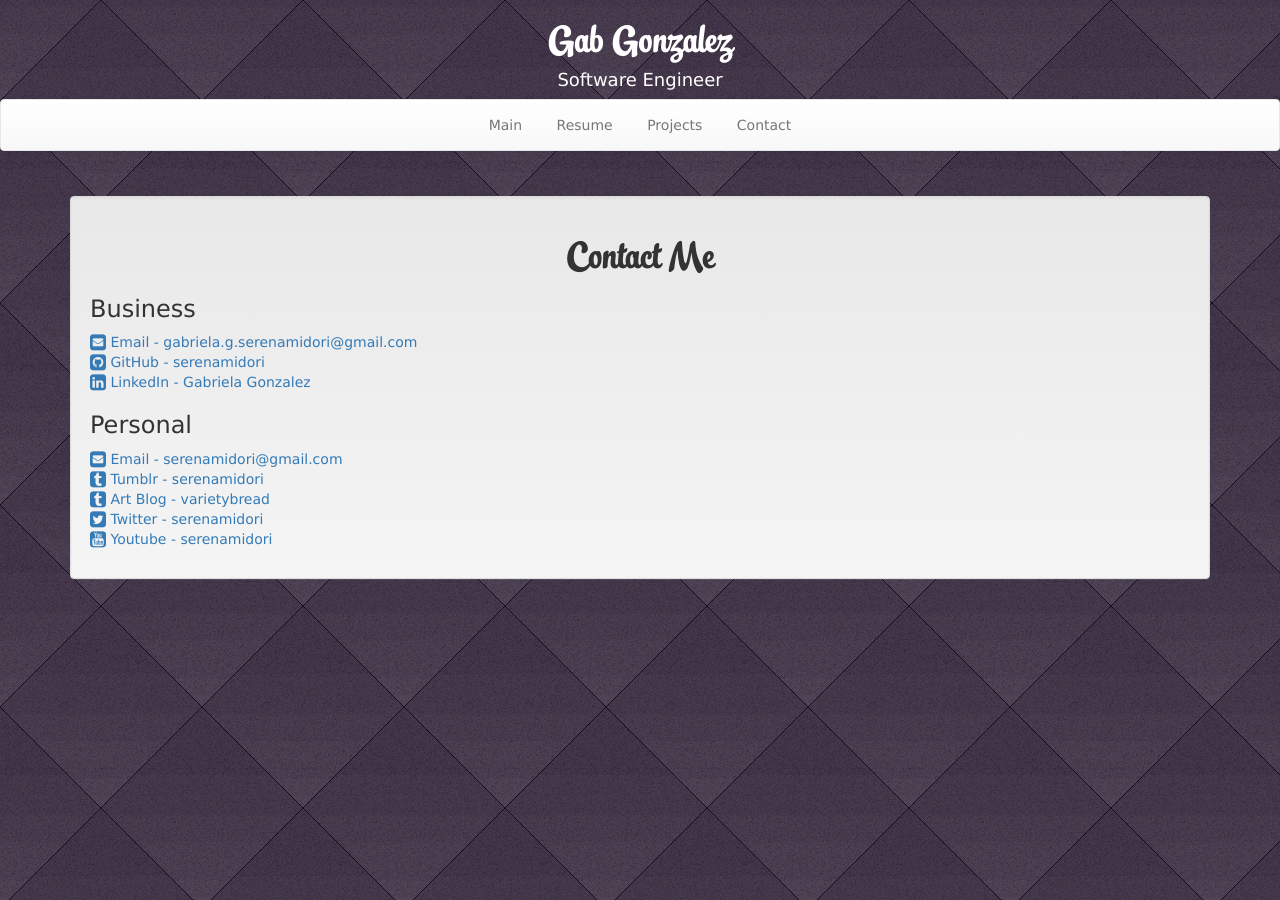
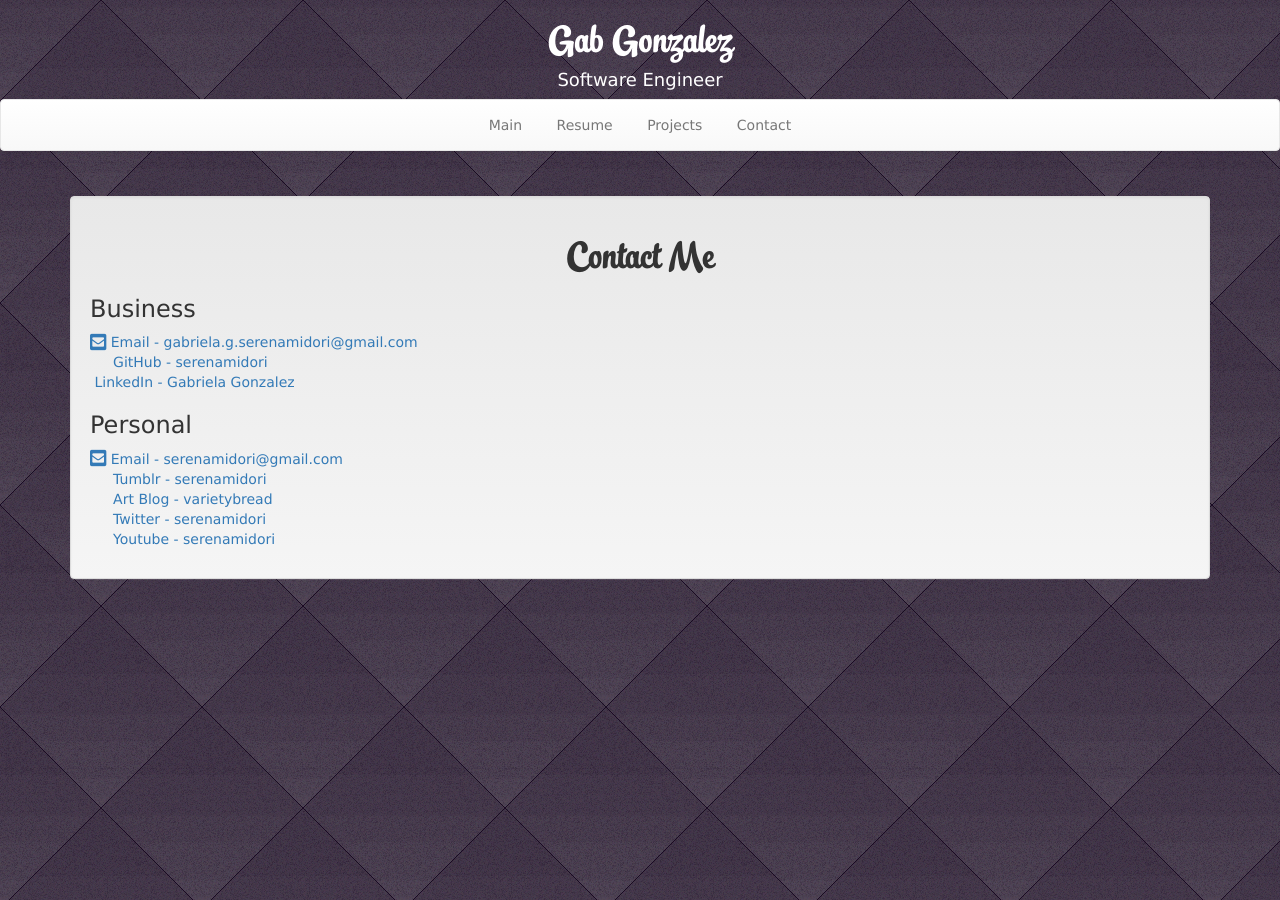
Before and after one commit to Serenamidori/serenamidori.github.io, a Jekyll site: the page built from contact/index.html, in a window 1280 px wide. Built offline with Jekyll 4.4.1, drawn with Linux system fonts in a browser that asks for light colours; nearby versions of some CDN libraries.

Commit message:
updating fontawesome

```diff
--- a/_layouts/default.html
+++ b/_layouts/default.html
@@ -14,7 +14,7 @@
 			<!-- link to main stylesheet -->
 			<link rel="stylesheet" type="text/css" href="/css/main.css">
 			<!-- font-awesome CSS -->
-	        <link rel="stylesheet" href="//maxcdn.bootstrapcdn.com/font-awesome/4.7.0/css/font-awesome.min.css">
+			<link rel="stylesheet" href="https://use.fontawesome.com/releases/v5.0.10/css/all.css" integrity="sha384-+d0P83n9kaQMCwj8F4RJB66tzIwOKmrdb46+porD/OvrJ+37WqIM7UoBtwHO6Nlg" crossorigin="anonymous">
 	        <!-- for Bootstrap mobile -->
 	        <meta name="viewport" content="width=device-width, initial-scale=1">
 		</head>
```
